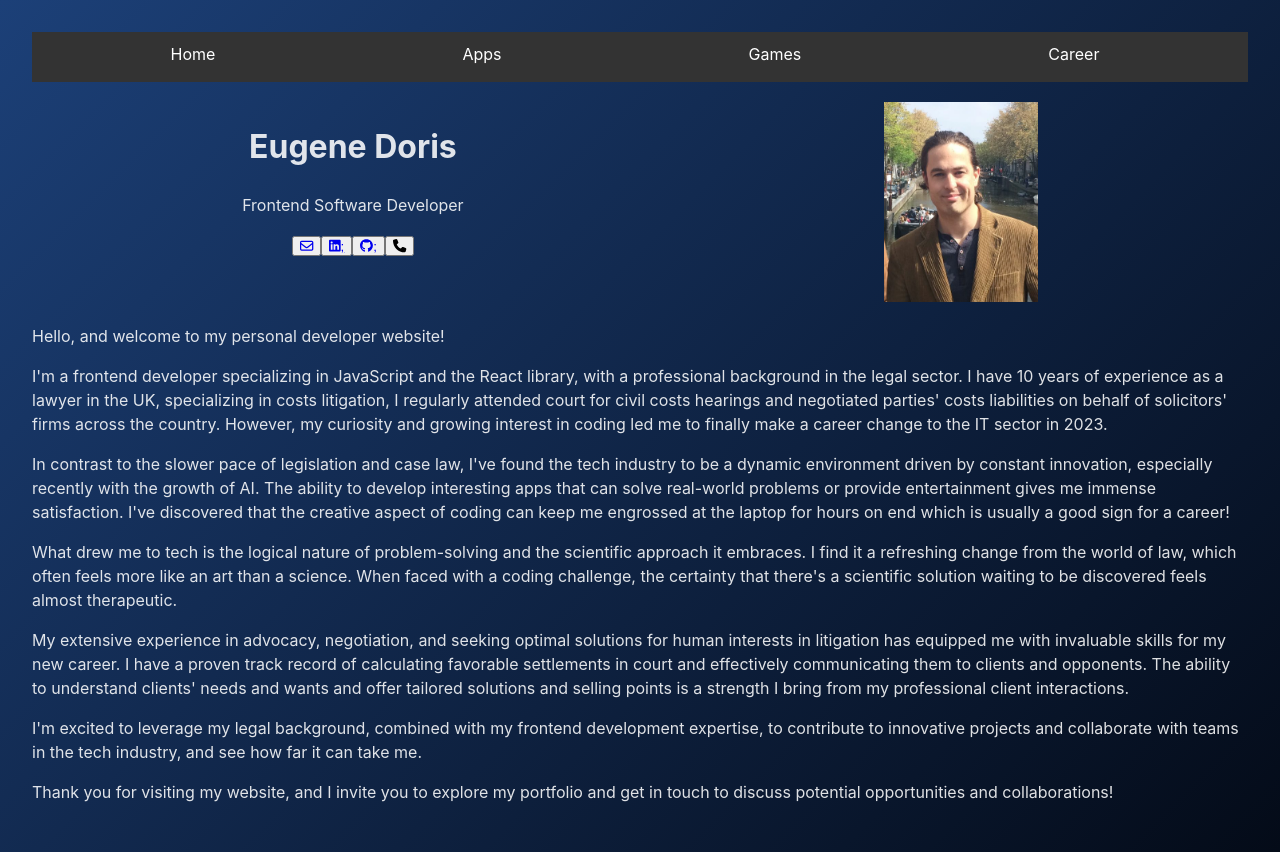
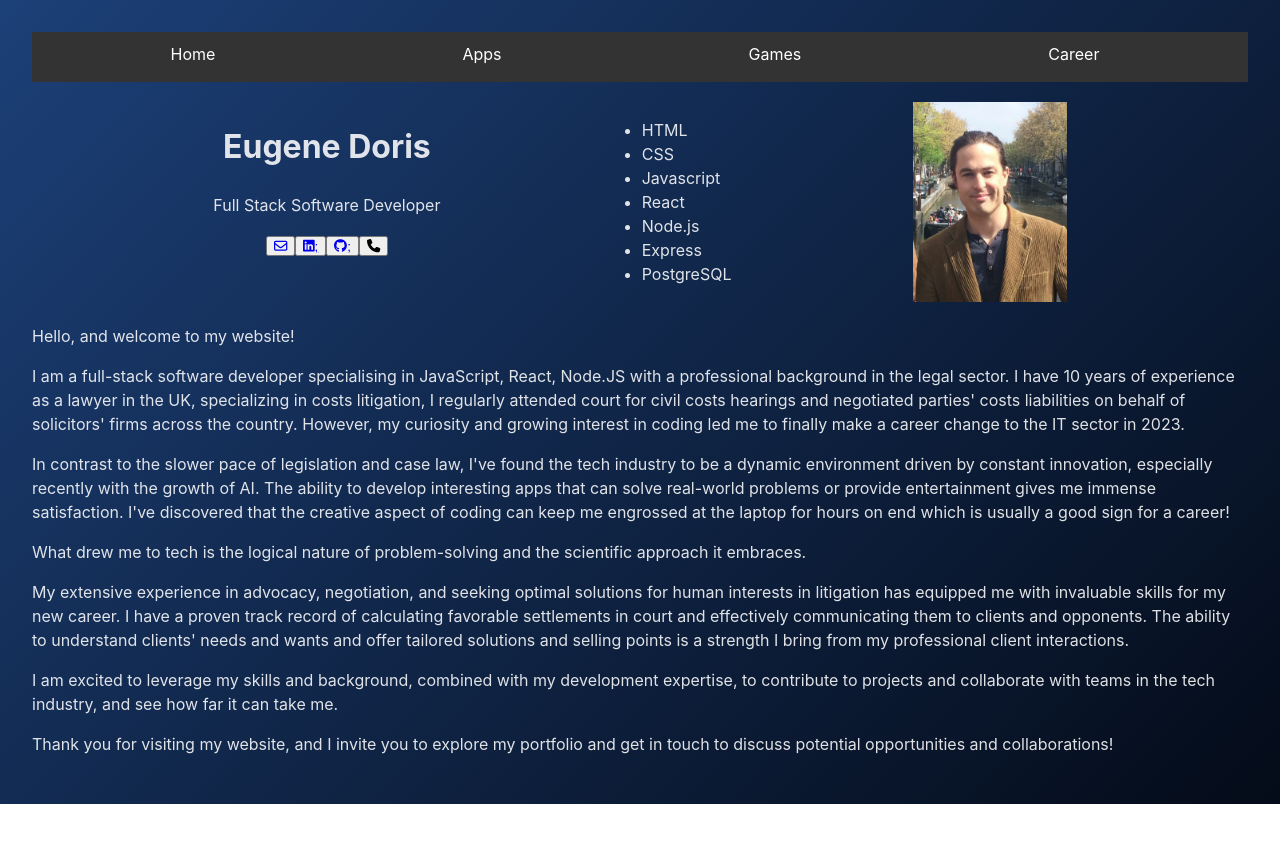
Before and after one commit to Eugenepython/eugene_doris, a React (Vite) app: page / in a window 1280 px wide. After the commit the page ends 804 px from the top, so only its background shows below. Built offline with nearby package versions, Linux system fonts and the light colour scheme.

Commit message:
"adding new experience and skills"

```diff
--- a/src/Experience.jsx
+++ b/src/Experience.jsx
@@ -16,7 +16,7 @@ function Experience (){
             <PIC/>
             <IM/>
             <CCCL/>
-            <p className ='paragraph-container'>LLB Law & Accounting - Queens University Belfast</p>
+            <p className ='paragraph-container'>LLB Law & Accounting</p>
 
         </div>
     )
--- a/src/Home.jsx
+++ b/src/Home.jsx
@@ -18,23 +18,38 @@ function Home() {
 
           <div className = 'nameHolder'>
             <h1>Eugene Doris</h1>
-            <p>Frontend Software Developer</p>
+
+            <p>Full Stack Software Developer</p>
             <EmailButton />
             <LinkedinButton />
             <GithubButton />
             <Phone />
             </div>
+
+            <div>
+            <ul>
+            <li>HTML</li>
+            <li>CSS</li>
+            <li>Javascript</li>
+            <li>React</li>
+            <li>Node.js</li>
+            <li>Express</li>
+            <li>PostgreSQL</li>
+            </ul>
+
+              </div>
+
             <div className = 'picHolder'><img className = 'portFolioImage' src={amsterdamPic} alt="color" /></div>
 
           </div>
 
        <div class = 'paragraph-container'>
-      <p>Hello, and welcome to my personal developer website!</p>
-<p>I'm a frontend developer specializing in JavaScript and the React library, with a professional background in the legal sector. I have 10 years of experience as a lawyer in the UK, specializing in costs litigation, I regularly attended court for civil costs hearings and negotiated parties' costs liabilities on behalf of solicitors' firms across the country. However, my curiosity and growing interest in coding led me to finally make a career change to the IT sector in 2023.</p>
+      <p>Hello, and welcome to my website!</p>
+<p>I am a full-stack software developer specialising in JavaScript, React, Node.JS with a professional background in the legal sector. I have 10 years of experience as a lawyer in the UK, specializing in costs litigation, I regularly attended court for civil costs hearings and negotiated parties' costs liabilities on behalf of solicitors' firms across the country. However, my curiosity and growing interest in coding led me to finally make a career change to the IT sector in 2023.</p>
 <p>In contrast to the slower pace of legislation and case law, I've found the tech industry to be a dynamic environment driven by constant innovation, especially recently with the growth of AI. The ability to develop interesting apps that can solve real-world problems or provide entertainment gives me immense satisfaction. I've discovered that the creative aspect of coding can keep me engrossed at the laptop for hours on end which is usually a good sign for a career!</p>
-<p>What drew me to tech is the logical nature of problem-solving and the scientific approach it embraces. I find it a refreshing change from the world of law, which often feels more like an art than a science. When faced with a coding challenge, the certainty that there's a scientific solution waiting to be discovered feels almost therapeutic.</p>
+<p>What drew me to tech is the logical nature of problem-solving and the scientific approach it embraces.</p>
 <p>My extensive experience in advocacy, negotiation, and seeking optimal solutions for human interests in litigation has equipped me with invaluable skills for my new career. I have a proven track record of calculating favorable settlements in court and effectively communicating them to clients and opponents. The ability to understand clients' needs and wants and offer tailored solutions and selling points is a strength I bring from my professional client interactions.</p>
-<p>I'm excited to leverage my legal background, combined with my frontend development expertise, to contribute to innovative projects and collaborate with teams in the tech industry, and see how far it can take me.</p>
+<p>I am excited to leverage my skills and background, combined with my development expertise, to contribute to projects and collaborate with teams in the tech industry, and see how far it can take me.</p>
 <p>Thank you for visiting my website, and I invite you to explore my portfolio and get in touch to discuss potential opportunities and collaborations!</p>
 </div>
         </div>
--- /dev/null
+++ b/src/PortfolioFiles/Fitness.jsx
@@ -0,0 +1,26 @@
+import fitness from '../../public/images/fitness.jpg';
+
+
+function Fitness() {
+
+    return (
+      <>
+        <div>
+
+        <h1>Workout Tracker</h1>
+        <p className = 'paragraph-container' >This is a full stack app. The frontend was created with React and the backend with Node.js and PostgreSEL. It is hosted and deployed on the Railway platform and the DBhost database.
+
+        Parts of the human body are displayed and highlighted depending on how recent the body workout is, and a history is kept of the user's history and accessible to them via their account.</p>
+        <img className = 'portFolioImage' src={fitness} alt="fitness" />
+
+        <p><a className = 'white' href="https://github.com/Eugenepython/RAILWAY-FITNESS" target="_blank"> Github page and source code</a></p>
+
+
+        <p><a className = 'white' href="https://myfitness-client-production.up.railway.app/" target="_blank">Designed for phone screen.</a></p>
+
+        </div>
+      </>
+    )
+  }
+
+  export default Fitness
--- a/src/TheApps.jsx
+++ b/src/TheApps.jsx
@@ -3,12 +3,14 @@ import CostsCalculator from './PortfolioFiles/CostsCalculator.jsx';
 import CostsBuilder from './PortfolioFiles/CostsBuilder.jsx';
 import ColorChooser from './PortfolioFiles/ColorChooser.jsx';
 import Todoapp from './PortfolioFiles/Todoapp.jsx';
+import Fitness from './PortfolioFiles/Fitness.jsx';
 
 
 function TheApps() {
   return (
     <div>
       <div className = 'folio'>     <CostsBuilder />    </div>
+        <div className = 'folio'>     <Fitness />    </div>
         <div className = 'folio'>     <CostsCalculator />    </div>
         <div className = 'folio'>     <Todoapp />    </div>
         <div className = 'folio'>     <MovieSearch />    </div>
--- a/src/index.css
+++ b/src/index.css
@@ -44,6 +44,15 @@ body {
   width: 100%;
 }
 
+ul {
+  list-style-type: disc; /* This sets the bullet style */
+  padding-left: 20px;    /* This adds some left padding for the bullets */
+}
+
+li {
+  text-align: left;      /* This aligns the text to the left */
+}
+
 .picAndNameHolder {
 
 display: flex;
--- a/src/main.jsx
+++ b/src/main.jsx
@@ -2,12 +2,6 @@ import React from 'react'
 import ReactDOM from 'react-dom/client'
 import App from './App.jsx'
 import './index.css'
-
-
-
-
-
-
 
 
 
```
Also changed, not shown: public/images/fitness.jpg (added).
